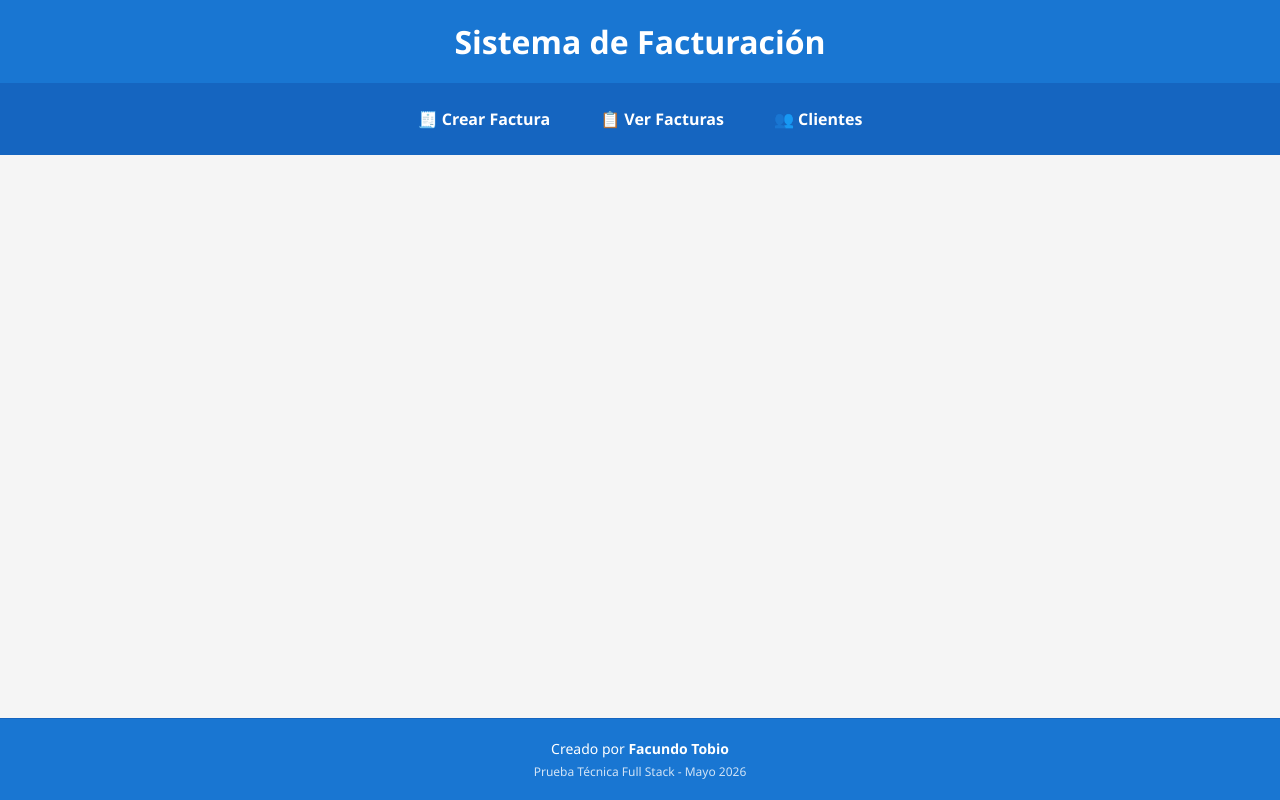
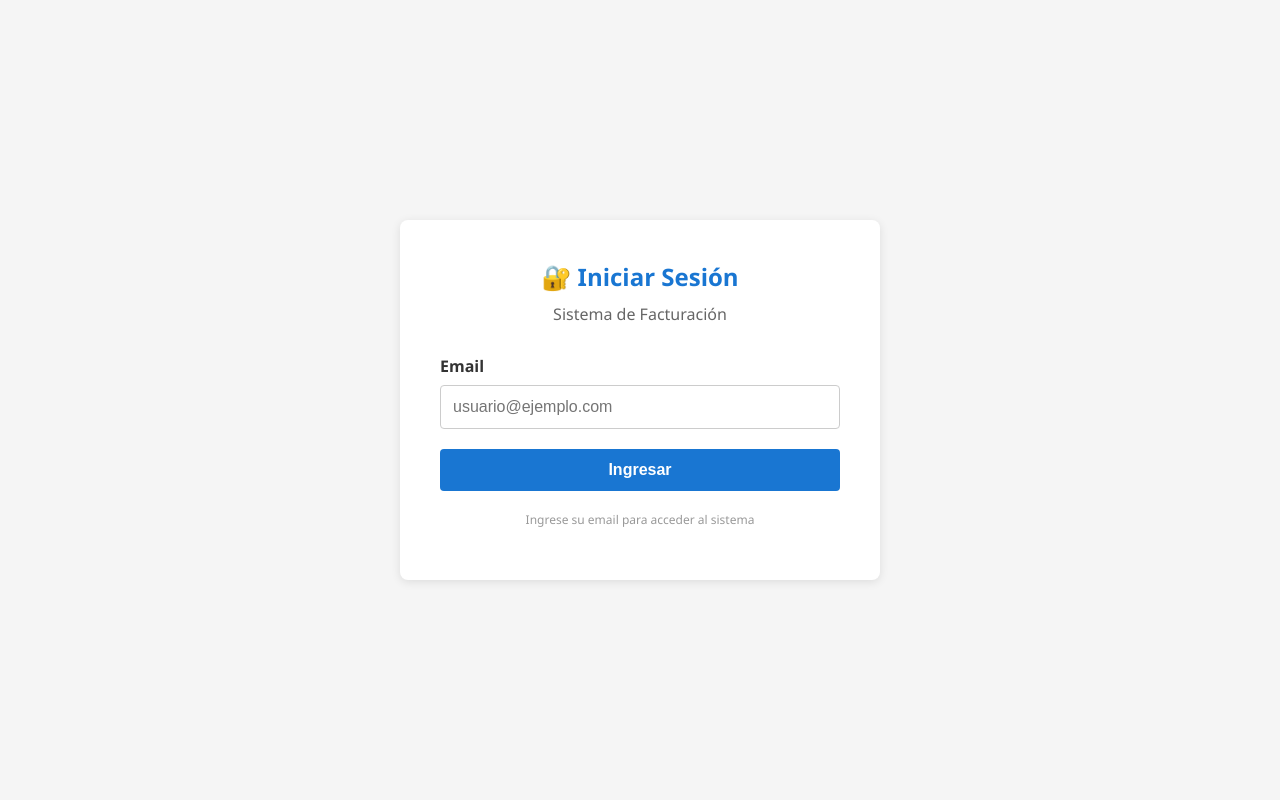
Before and after one commit to Facundotobio/pruebaTecnicaFront, a React (Create React App) app: page /login in a window 1280 px wide. Built offline with nearby package versions, Linux system fonts and the light colour scheme.

Commit message:
JWT added and readme updated

```diff
--- a/src/App.tsx
+++ b/src/App.tsx
@@ -1,22 +1,43 @@
-import React from 'react';
-import { BrowserRouter as Router, Routes, Route, Link, useLocation } from 'react-router-dom';
+import React, { useState, useEffect } from 'react';
+import { BrowserRouter as Router, Routes, Route, Link, useLocation, Navigate, useNavigate } from 'react-router-dom';
 import InvoiceForm from './pages/InvoiceForm';
 import InvoiceList from './pages/InvoiceList';
 import CustomerPage from './pages/CustomerPage';
+import LoginPage from './pages/LoginPage';
 import Footer from './components/Footer';
 import './App.css';
 
-const Navigation: React.FC = () => {
+interface User {
+  nombre: string;
+  email: string;
+}
+
+interface NavigationProps {
+  user: User | null;
+  onLogout: () => void;
+}
+
+const Navigation: React.FC<NavigationProps> = ({ user, onLogout }) => {
   const location = useLocation();
+  const navigate = useNavigate();
+
+  const handleLogout = () => {
+    localStorage.removeItem('token');
+    localStorage.removeItem('user');
+    onLogout();
+    navigate('/login');
+  };
 
   return (
     <nav style={{
       display: 'flex',
-      justifyContent: 'center',
-      gap: '10px',
-      padding: '15px',
+      justifyContent: 'space-between',
+      alignItems: 'center',
+      padding: '15px 30px',
       backgroundColor: '#1565c0',
     }}>
+      {/* Links de navegación - izquierda */}
+      <div style={{ display: 'flex', gap: '10px' }}>
         <Link
           to="/"
           style={{
@@ -59,14 +80,85 @@ const Navigation: React.FC = () => {
         >
           👥 Clientes
         </Link>
+      </div>
+
+      {/* Usuario y logout - derecha */}
+      {user && (
+        <div style={{ display: 'flex', alignItems: 'center', gap: '15px' }}>
+          <span style={{ color: 'rgba(255,255,255,0.9)', fontSize: '14px' }}>
+            👤 {user.nombre}
+          </span>
+          <button
+            onClick={handleLogout}
+            style={{
+              padding: '8px 15px',
+              backgroundColor: 'transparent',
+              color: 'white',
+              border: '1px solid white',
+              borderRadius: '4px',
+              cursor: 'pointer',
+              fontSize: '13px',
+              fontWeight: 'bold',
+            }}
+          >
+            Salir
+          </button>
+        </div>
+      )}
     </nav>
   );
 };
 
+// Componente para proteger rutas
+const ProtectedRoute: React.FC<{ element: React.ReactElement }> = ({ element }) => {
+  const token = localStorage.getItem('token');
+  return token ? element : <Navigate to="/login" replace />;
+};
+
 function App() {
+  const [user, setUser] = useState<User | null>(null);
+  const [isAuthenticated, setIsAuthenticated] = useState(false);
+
+  // Verificar si hay sesión activa al cargar
+  useEffect(() => {
+    const token = localStorage.getItem('token');
+    const storedUser = localStorage.getItem('user');
+    if (token && storedUser) {
+      setUser(JSON.parse(storedUser));
+      setIsAuthenticated(true);
+    }
+  }, []);
+
+  const handleLogin = (token: string, userData: User) => {
+    setUser(userData);
+    setIsAuthenticated(true);
+  };
+
+  const handleLogout = () => {
+    setUser(null);
+    setIsAuthenticated(false);
+  };
+
   return (
     <Router>
       <div className="App" style={{ minHeight: '100vh', display: 'flex', flexDirection: 'column' }}>
+        <Routes>
+          {/* Ruta pública de login */}
+          <Route
+            path="/login"
+            element={
+              isAuthenticated ?
+                <Navigate to="/customers" replace /> :
+                <LoginPage onLogin={handleLogin} />
+            }
+          />
+
+          {/* Rutas protegidas con layout completo */}
+          <Route
+            path="/*"
+            element={
+              isAuthenticated ? (
+                <>
                   <header style={{
                     backgroundColor: '#1976d2',
                     color: 'white',
@@ -75,7 +167,7 @@ function App() {
                     <div style={{ padding: '20px' }}>
                       <h1 style={{ margin: 0 }}>Sistema de Facturación</h1>
                     </div>
-          <Navigation />
+                    <Navigation user={user} onLogout={handleLogout} />
                   </header>
 
                   <main style={{ flex: 1 }}>
@@ -87,6 +179,13 @@ function App() {
                   </main>
 
                   <Footer />
+                </>
+              ) : (
+                <Navigate to="/login" replace />
+              )
+            }
+          />
+        </Routes>
       </div>
     </Router>
   );
--- a/src/pages/InvoiceList.tsx
+++ b/src/pages/InvoiceList.tsx
@@ -113,9 +113,9 @@ const InvoiceList: React.FC = () => {
                   </td>
                   <td style={{ padding: '15px' }}>{formatDate(invoice.fecha || '')}</td>
                   <td style={{ padding: '15px' }}>
-                    {invoice.customer?.nombre}
+                    {invoice.customerNombre}
                     <br />
-                    <small style={{ color: '#666' }}>{invoice.customer?.email}</small>
+                    <small style={{ color: '#666' }}>{invoice.customerEmail}</small>
                   </td>
                   <td style={{ padding: '15px', textAlign: 'right', fontWeight: 'bold' }}>
                     {formatCurrency(invoice.total)}
@@ -168,7 +168,7 @@ const InvoiceList: React.FC = () => {
           <div>
             <div style={{ marginBottom: '15px' }}>
               <p style={{ margin: '5px 0' }}>
-                <strong>Cliente:</strong> {selectedInvoice.customer?.nombre}
+                <strong>Cliente:</strong> {selectedInvoice.customerNombre}
               </p>
               <p style={{ margin: '5px 0' }}>
                 <strong>Fecha:</strong> {formatDate(selectedInvoice.fecha || '')}
--- /dev/null
+++ b/src/pages/LoginPage.tsx
@@ -0,0 +1,142 @@
+import React, { useState } from 'react';
+import { useNavigate } from 'react-router-dom';
+import api from '../services/api';
+
+interface LoginPageProps {
+  onLogin: (token: string, user: { nombre: string; email: string }) => void;
+}
+
+const LoginPage: React.FC<LoginPageProps> = ({ onLogin }) => {
+  const navigate = useNavigate();
+  const [email, setEmail] = useState('');
+  const [loading, setLoading] = useState(false);
+  const [error, setError] = useState('');
+
+  const handleSubmit = async (e: React.FormEvent) => {
+    e.preventDefault();
+    setError('');
+    setLoading(true);
+
+    try {
+      const response = await api.post('/Auth/login', { email });
+      const { token, nombre, email: userEmail } = response.data;
+
+      // Guardar en localStorage
+      localStorage.setItem('token', token);
+      localStorage.setItem('user', JSON.stringify({ nombre, email: userEmail }));
+
+      onLogin(token, { nombre, email: userEmail });
+
+      // Redirigir a la página principal
+      navigate('/customers');
+    } catch (err: any) {
+      console.error('Error de login:', err);
+      setError(
+        err.response?.data?.message ||
+        err.response?.data?.title ||
+        'Error al iniciar sesión. Verifique el email.'
+      );
+    } finally {
+      setLoading(false);
+    }
+  };
+
+  return (
+    <div
+      style={{
+        minHeight: '100vh',
+        display: 'flex',
+        justifyContent: 'center',
+        alignItems: 'center',
+        backgroundColor: '#f5f5f5',
+      }}
+    >
+      <div
+        style={{
+          backgroundColor: 'white',
+          padding: '40px',
+          borderRadius: '8px',
+          boxShadow: '0 2px 10px rgba(0,0,0,0.1)',
+          width: '100%',
+          maxWidth: '400px',
+        }}
+      >
+        <h2 style={{ margin: '0 0 10px 0', textAlign: 'center', color: '#1976d2' }}>
+          🔐 Iniciar Sesión
+        </h2>
+        <p style={{ margin: '0 0 30px 0', textAlign: 'center', color: '#666' }}>
+          Sistema de Facturación
+        </p>
+
+        {error && (
+          <div
+            style={{
+              backgroundColor: '#ffebee',
+              color: '#d32f2f',
+              padding: '12px',
+              borderRadius: '4px',
+              marginBottom: '20px',
+              fontSize: '14px',
+            }}
+          >
+            {error}
+          </div>
+        )}
+
+        <form onSubmit={handleSubmit}>
+          <div style={{ marginBottom: '20px' }}>
+            <label
+              style={{
+                display: 'block',
+                marginBottom: '8px',
+                fontWeight: 'bold',
+                color: '#333',
+              }}
+            >
+              Email
+            </label>
+            <input
+              type="email"
+              value={email}
+              onChange={(e) => setEmail(e.target.value)}
+              placeholder="usuario@ejemplo.com"
+              required
+              style={{
+                width: '100%',
+                padding: '12px',
+                fontSize: '16px',
+                border: '1px solid #ccc',
+                borderRadius: '4px',
+                boxSizing: 'border-box',
+              }}
+            />
+          </div>
+
+          <button
+            type="submit"
+            disabled={loading}
+            style={{
+              width: '100%',
+              padding: '12px',
+              fontSize: '16px',
+              backgroundColor: loading ? '#ccc' : '#1976d2',
+              color: 'white',
+              border: 'none',
+              borderRadius: '4px',
+              cursor: loading ? 'not-allowed' : 'pointer',
+              fontWeight: 'bold',
+            }}
+          >
+            {loading ? 'Iniciando sesión...' : 'Ingresar'}
+          </button>
+        </form>
+
+        <p style={{ marginTop: '20px', textAlign: 'center', fontSize: '12px', color: '#999' }}>
+          Ingrese su email para acceder al sistema
+        </p>
+      </div>
+    </div>
+  );
+};
+
+export default LoginPage;
--- a/src/services/api.ts
+++ b/src/services/api.ts
@@ -8,11 +8,33 @@ const api = axios.create({
   },
 });
 
-// Interceptor para manejar errores comunes
+// Interceptor para agregar el token JWT a cada petición
+api.interceptors.request.use(
+  (config) => {
+    const token = localStorage.getItem('token');
+    if (token) {
+      config.headers.Authorization = `Bearer ${token}`;
+    }
+    return config;
+  },
+  (error) => {
+    return Promise.reject(error);
+  }
+);
+
+// Interceptor para manejar errores comunes y 401
 api.interceptors.response.use(
-  response => response,
-  error => {
+  (response) => response,
+  (error) => {
     console.error('Error en la API:', error.response?.data || error.message);
+
+    // Manejar error 401 - token expirado o inválido
+    if (error.response?.status === 401) {
+      localStorage.removeItem('token');
+      localStorage.removeItem('user');
+      window.location.href = '/login';
+    }
+
     return Promise.reject(error);
   }
 );
--- a/src/types/index.ts
+++ b/src/types/index.ts
@@ -22,5 +22,6 @@ export interface Invoice {
   fecha?: string;
   total: number;
   items: InvoiceItem[];
-  customer?: Customer;
+  customerNombre?: string;
+  customerEmail?: string;
 }
```
Also changed, not shown: 1 other file (tests, documents, lock files or other folders). Lines whose indentation alone changed are shown as unchanged.
